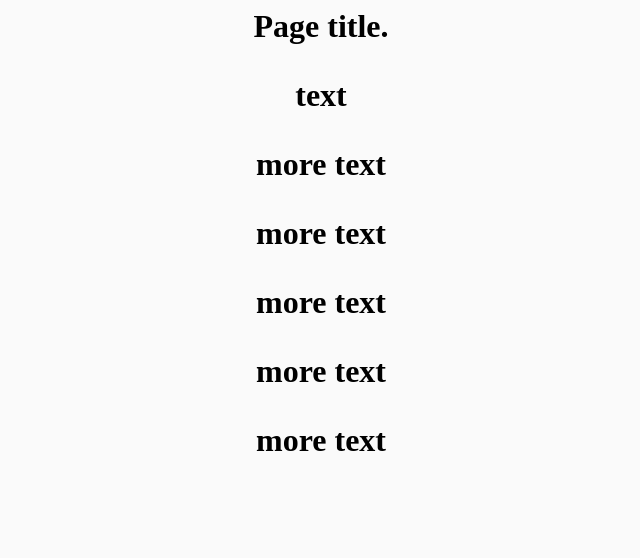
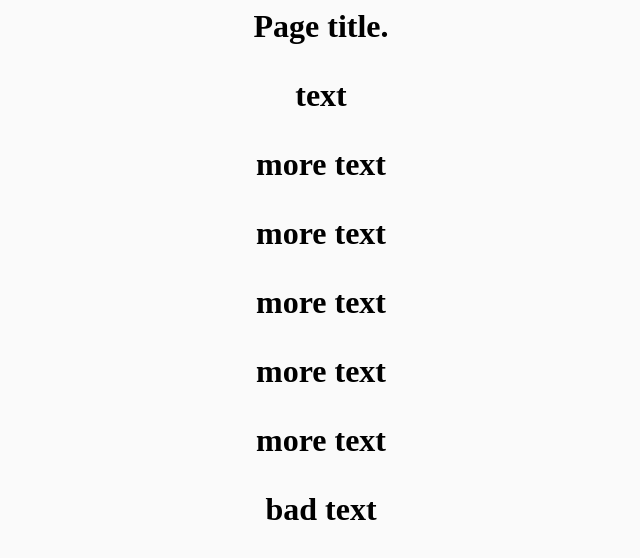
Before and after one commit to andrzelika1101/test2, a plain HTML site: page index.html in a window 1280 px wide. Shown: the whole page, without its empty margins (319-959 px from the left). Drawn offline with Linux system fonts and the light colour scheme.

Commit message:
Commit 5

```diff
--- a/index.html
+++ b/index.html
@@ -46,5 +46,6 @@
     <p>more text</p>
     <p>more text</p>
     <p>more text</p>
+    <p>bad text</p>
   </body>
   </html>
```
